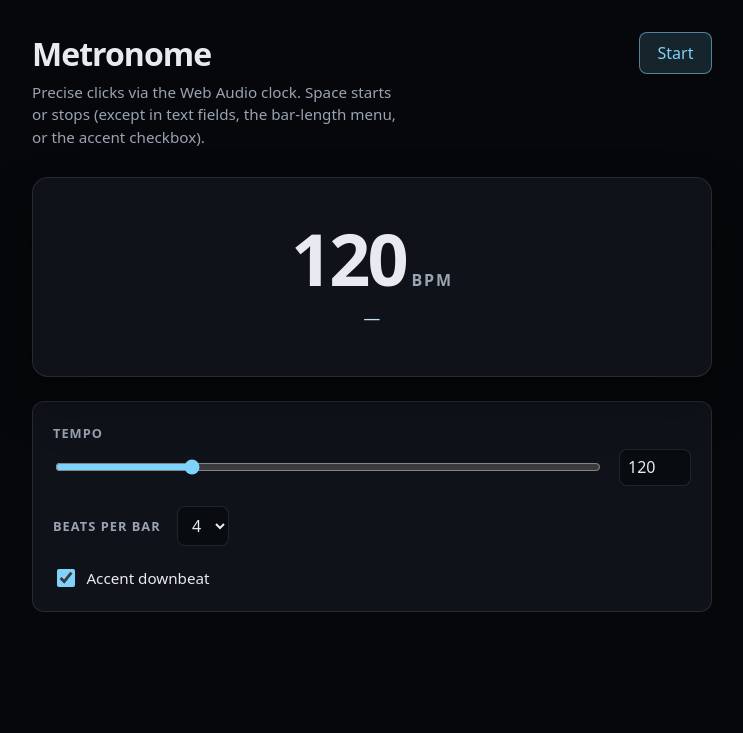
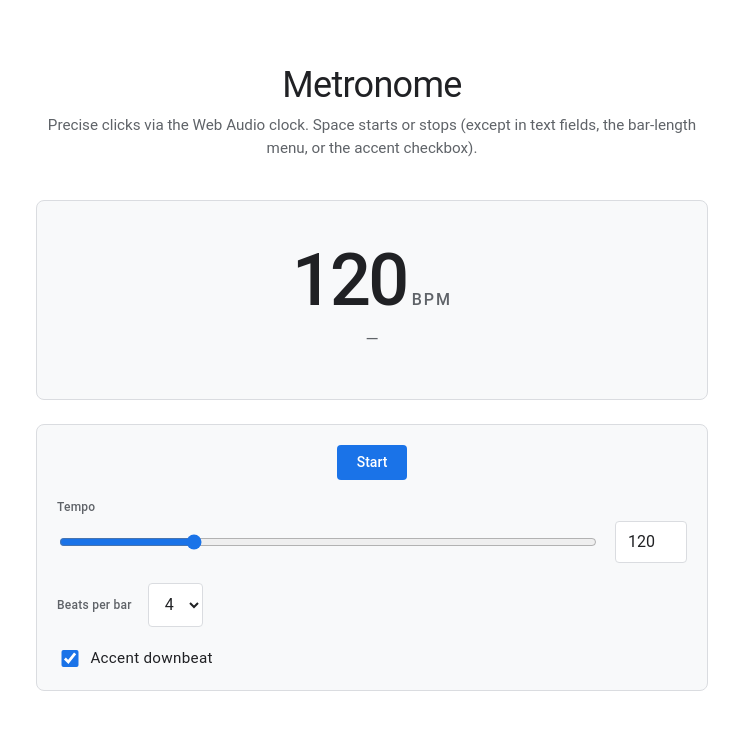
Before and after one commit to btmonier/misc_js, a website with bundled scripts: page sandboxes/06-metronome/index.html in a window 1280 px wide. Shown: the whole page, without its empty margins (268-1011 px from the left). Built offline with nearby package versions, Linux system fonts and the light colour scheme.

Commit message:
LLM - update CSS

```diff
--- a/sandboxes/01-hello-dom/src/styles.css
+++ b/sandboxes/01-hello-dom/src/styles.css
@@ -1,79 +1,109 @@
 :root {
-  color-scheme: light dark;
-  --bg: #0b0d10;
-  --fg: #e6e6e6;
-  --accent: #7dd3fc;
-  --muted: #9aa0a6;
-  --card: #15181d;
+  color-scheme: light;
+  --bg: #ffffff;
+  --surface: #f8f9fa;
+  --border: #dadce0;
+  --fg: #202124;
+  --muted: #5f6368;
+  --accent: #1a73e8;
+  --accent-hover: #1765cc;
   font-family:
+    "Google Sans",
+    Roboto,
     ui-sans-serif,
     system-ui,
     -apple-system,
+    "Segoe UI",
     sans-serif;
 }
-@media (prefers-color-scheme: light) {
-  :root {
-    --bg: #fafafa;
-    --fg: #111;
-    --accent: #0369a1;
-    --muted: #555;
-    --card: #fff;
-  }
-}
+
 * {
   box-sizing: border-box;
 }
+
 html,
 body {
   margin: 0;
-  min-height: 100vh;
+  min-height: 100%;
   background: var(--bg);
   color: var(--fg);
 }
+
 #app {
-  max-width: 640px;
+  max-width: 480px;
   margin: 0 auto;
-  padding: 3rem 1.5rem;
+  padding: 4rem 1.5rem 3rem;
 }
+
+.masthead {
+  margin-bottom: 2.5rem;
+  text-align: center;
+}
+
 h1 {
-  margin: 0 0 0.25rem;
+  margin: 0 0 0.5rem;
+  font-size: clamp(1.75rem, 5vw, 2.25rem);
+  font-weight: 400;
   letter-spacing: -0.02em;
+  color: var(--fg);
 }
-p {
+
+.subtitle {
+  margin: 0;
+  font-size: 0.95rem;
+  line-height: 1.5;
   color: var(--muted);
 }
+
 .counter {
   display: flex;
   align-items: center;
   gap: 1rem;
-  margin: 2rem 0 1rem;
+  margin: 0 0 1.5rem;
   padding: 1.25rem;
-  background: var(--card);
-  border-radius: 10px;
-  border: 1px solid color-mix(in srgb, var(--muted) 25%, transparent);
+  background: var(--surface);
+  border: 1px solid var(--border);
+  border-radius: 8px;
 }
-button {
+
+.counter button {
   font: inherit;
-  font-size: 1.5rem;
-  width: 3rem;
-  height: 3rem;
+  font-size: 1.25rem;
+  font-weight: 500;
+  width: 2.75rem;
+  height: 2.75rem;
   border-radius: 50%;
-  border: 1px solid color-mix(in srgb, var(--accent) 50%, transparent);
-  background: transparent;
+  border: 1px solid var(--border);
+  background: var(--bg);
   color: var(--accent);
   cursor: pointer;
-  transition: background 0.15s;
+  transition:
+    background 0.15s ease,
+    border-color 0.15s ease;
 }
-button:hover {
-  background: color-mix(in srgb, var(--accent) 12%, transparent);
+
+.counter button:hover {
+  border-color: #bdc1c6;
+  background: #fff;
 }
+
+.counter button:focus-visible {
+  outline: 2px solid var(--accent);
+  outline-offset: 2px;
+}
+
 output {
   flex: 1;
   text-align: center;
   font-size: 2.5rem;
   font-variant-numeric: tabular-nums;
-  font-weight: 600;
+  font-weight: 500;
+  color: var(--fg);
 }
+
 .hint {
-  font-size: 0.9rem;
+  margin: 0;
+  text-align: center;
+  font-size: 0.875rem;
+  color: var(--muted);
 }
--- a/sandboxes/02-canvas-bouncing/src/styles.css
+++ b/sandboxes/02-canvas-bouncing/src/styles.css
@@ -1,50 +1,87 @@
 :root {
-  color-scheme: dark;
+  color-scheme: light;
+  --bg: #ffffff;
+  --surface: #f8f9fa;
+  --border: #dadce0;
+  --fg: #202124;
+  --muted: #5f6368;
+  --accent: #1a73e8;
+  font-family:
+    "Google Sans",
+    Roboto,
+    ui-sans-serif,
+    system-ui,
+    -apple-system,
+    "Segoe UI",
+    sans-serif;
 }
+
 * {
   box-sizing: border-box;
 }
+
 html,
 body {
   margin: 0;
   height: 100%;
-  background: #05070a;
-  color: #eaeaea;
-  font-family: ui-sans-serif, system-ui, -apple-system, sans-serif;
+  background: var(--bg);
+  color: var(--fg);
   overflow: hidden;
 }
+
 #stage {
   display: block;
   position: fixed;
   inset: 0;
 }
+
 .hud {
   position: fixed;
   top: 1rem;
   left: 1rem;
   display: grid;
   gap: 0.5rem;
-  padding: 0.75rem 1rem;
-  background: rgba(15, 18, 22, 0.8);
-  border: 1px solid rgba(255, 255, 255, 0.1);
+  padding: 0.85rem 1rem;
+  background: var(--surface);
+  border: 1px solid var(--border);
   border-radius: 8px;
-  backdrop-filter: blur(6px);
-  font-size: 0.9rem;
+  box-shadow: 0 1px 3px rgba(60, 64, 67, 0.12);
+  font-size: 0.875rem;
 }
+
+.hud strong {
+  font-weight: 500;
+  font-size: 0.95rem;
+}
+
 button {
   font: inherit;
-  padding: 0.3rem 0.7rem;
-  border-radius: 6px;
-  border: 1px solid rgba(125, 211, 252, 0.4);
-  background: transparent;
-  color: #7dd3fc;
+  font-size: 0.8125rem;
+  font-weight: 500;
+  padding: 0.4rem 0.75rem;
+  border-radius: 4px;
+  border: 1px solid var(--border);
+  background: var(--bg);
+  color: var(--fg);
   cursor: pointer;
   margin-right: 0.25rem;
+  transition:
+    background 0.15s ease,
+    border-color 0.15s ease;
 }
+
 button:hover {
-  background: rgba(125, 211, 252, 0.12);
+  border-color: #bdc1c6;
+  background: #fff;
 }
+
+button:focus-visible {
+  outline: 2px solid var(--accent);
+  outline-offset: 2px;
+}
+
 span {
   font-variant-numeric: tabular-nums;
-  color: #7dd3fc;
+  color: var(--accent);
+  font-weight: 500;
 }
--- a/sandboxes/03-sprites/src/main.ts
+++ b/sandboxes/03-sprites/src/main.ts
@@ -28,6 +28,8 @@ const sprites: Sprite[] = [];
 const DPR = Math.min(window.devicePixelRatio || 1, 2);
 /** CSS pixels per source pixel when drawing each 16×16 frame. */
 const DRAW_SCALE = 2;
+
+const CANVAS_BG = "#f8f9fa";
 
 let sheet: HTMLImageElement | null = null;
 const halfDraw = (FRAME_PX * DRAW_SCALE) / 2;
@@ -173,7 +175,8 @@ function step(dt: number) {
 function draw() {
   const w = window.innerWidth;
   const h = window.innerHeight;
-  ctx.clearRect(0, 0, w, h);
+  ctx.fillStyle = CANVAS_BG;
+  ctx.fillRect(0, 0, w, h);
   const img = sheet;
   if (!img) return;
   for (const s of sprites) {
--- a/sandboxes/03-sprites/src/styles.css
+++ b/sandboxes/03-sprites/src/styles.css
@@ -1,18 +1,34 @@
 :root {
-  color-scheme: dark;
+  color-scheme: light;
+  --bg: #ffffff;
+  --surface: #f8f9fa;
+  --border: #dadce0;
+  --fg: #202124;
+  --muted: #5f6368;
+  --accent: #1a73e8;
+  font-family:
+    "Google Sans",
+    Roboto,
+    ui-sans-serif,
+    system-ui,
+    -apple-system,
+    "Segoe UI",
+    sans-serif;
 }
+
 * {
   box-sizing: border-box;
 }
+
 html,
 body {
   margin: 0;
   height: 100%;
-  background: #05070a;
-  color: #eaeaea;
-  font-family: ui-sans-serif, system-ui, -apple-system, sans-serif;
+  background: var(--bg);
+  color: var(--fg);
   overflow: hidden;
 }
+
 #stage {
   display: block;
   position: fixed;
@@ -20,33 +36,54 @@ body {
   image-rendering: pixelated;
   image-rendering: crisp-edges;
 }
+
 .hud {
   position: fixed;
   top: 1rem;
   left: 1rem;
   display: grid;
   gap: 0.5rem;
-  padding: 0.75rem 1rem;
-  background: rgba(15, 18, 22, 0.8);
-  border: 1px solid rgba(255, 255, 255, 0.1);
+  padding: 0.85rem 1rem;
+  background: var(--surface);
+  border: 1px solid var(--border);
   border-radius: 8px;
-  backdrop-filter: blur(6px);
-  font-size: 0.9rem;
+  box-shadow: 0 1px 3px rgba(60, 64, 67, 0.12);
+  font-size: 0.875rem;
 }
+
+.hud strong {
+  font-weight: 500;
+  font-size: 0.95rem;
+}
+
 button {
   font: inherit;
-  padding: 0.3rem 0.7rem;
-  border-radius: 6px;
-  border: 1px solid rgba(125, 211, 252, 0.4);
-  background: transparent;
-  color: #7dd3fc;
+  font-size: 0.8125rem;
+  font-weight: 500;
+  padding: 0.4rem 0.75rem;
+  border-radius: 4px;
+  border: 1px solid var(--border);
+  background: var(--bg);
+  color: var(--fg);
   cursor: pointer;
   margin-right: 0.25rem;
+  transition:
+    background 0.15s ease,
+    border-color 0.15s ease;
 }
+
 button:hover {
-  background: rgba(125, 211, 252, 0.12);
+  border-color: #bdc1c6;
+  background: #fff;
 }
+
+button:focus-visible {
+  outline: 2px solid var(--accent);
+  outline-offset: 2px;
+}
+
 span {
   font-variant-numeric: tabular-nums;
-  color: #7dd3fc;
+  color: var(--accent);
+  font-weight: 500;
 }
--- a/sandboxes/04-game-of-life/src/styles.css
+++ b/sandboxes/04-game-of-life/src/styles.css
@@ -1,18 +1,34 @@
 :root {
-  color-scheme: dark;
+  color-scheme: light;
+  --bg: #ffffff;
+  --surface: #f8f9fa;
+  --border: #dadce0;
+  --fg: #202124;
+  --muted: #5f6368;
+  --accent: #1a73e8;
+  font-family:
+    "Google Sans",
+    Roboto,
+    ui-sans-serif,
+    system-ui,
+    -apple-system,
+    "Segoe UI",
+    sans-serif;
 }
+
 * {
   box-sizing: border-box;
 }
+
 html,
 body {
   margin: 0;
   height: 100%;
-  background: #05070a;
-  color: #eaeaea;
-  font-family: ui-sans-serif, system-ui, -apple-system, sans-serif;
+  background: var(--bg);
+  color: var(--fg);
   overflow: hidden;
 }
+
 #stage {
   display: block;
   position: fixed;
@@ -20,6 +36,7 @@ body {
   touch-action: none;
   cursor: crosshair;
 }
+
 .hud {
   position: fixed;
   top: 1rem;
@@ -27,37 +44,59 @@ body {
   max-width: min(22rem, calc(100vw - 2rem));
   display: grid;
   gap: 0.5rem;
-  padding: 0.75rem 1rem;
-  background: rgba(15, 18, 22, 0.85);
-  border: 1px solid rgba(255, 255, 255, 0.1);
+  padding: 0.85rem 1rem;
+  background: var(--surface);
+  border: 1px solid var(--border);
   border-radius: 8px;
-  backdrop-filter: blur(6px);
-  font-size: 0.9rem;
+  box-shadow: 0 1px 3px rgba(60, 64, 67, 0.12);
+  font-size: 0.875rem;
 }
+
+.hud strong {
+  font-weight: 500;
+  font-size: 0.95rem;
+}
+
 .hint {
   margin: 0;
-  font-size: 0.8rem;
-  color: #9aa0a6;
-  line-height: 1.4;
+  font-size: 0.8125rem;
+  color: var(--muted);
+  line-height: 1.45;
 }
+
 .actions {
   display: flex;
   flex-wrap: wrap;
   gap: 0.35rem;
 }
+
 button {
   font: inherit;
-  padding: 0.3rem 0.7rem;
-  border-radius: 6px;
-  border: 1px solid rgba(125, 211, 252, 0.4);
-  background: transparent;
-  color: #7dd3fc;
+  font-size: 0.8125rem;
+  font-weight: 500;
+  padding: 0.4rem 0.75rem;
+  border-radius: 4px;
+  border: 1px solid var(--border);
+  background: var(--bg);
+  color: var(--fg);
   cursor: pointer;
+  transition:
+    background 0.15s ease,
+    border-color 0.15s ease;
 }
+
 button:hover {
-  background: rgba(125, 211, 252, 0.12);
+  border-color: #bdc1c6;
+  background: #fff;
 }
+
+button:focus-visible {
+  outline: 2px solid var(--accent);
+  outline-offset: 2px;
+}
+
 span {
   font-variant-numeric: tabular-nums;
-  color: #7dd3fc;
+  color: var(--accent);
+  font-weight: 500;
 }
--- a/sandboxes/05-random-color-palette/src/styles.css
+++ b/sandboxes/05-random-color-palette/src/styles.css
@@ -1,12 +1,15 @@
 :root {
-  color-scheme: dark;
-  --bg: #05070a;
-  --surface: rgba(18, 22, 28, 0.88);
-  --border: rgba(255, 255, 255, 0.1);
-  --fg: #e8eaef;
-  --muted: #9aa3b2;
-  --accent: #7dd3fc;
+  color-scheme: light;
+  --bg: #ffffff;
+  --surface: #f8f9fa;
+  --border: #dadce0;
+  --fg: #202124;
+  --muted: #5f6368;
+  --accent: #1a73e8;
+  --accent-hover: #1765cc;
   font-family:
+    "Google Sans",
+    Roboto,
     ui-sans-serif,
     system-ui,
     -apple-system,
@@ -29,47 +32,50 @@ body {
 #app {
   max-width: 960px;
   margin: 0 auto;
-  padding: 2rem 1.25rem 3rem;
+  padding: 4rem 1.5rem 3rem;
 }
 
 .masthead {
-  display: flex;
-  flex-wrap: wrap;
-  align-items: flex-start;
-  justify-content: space-between;
-  gap: 1rem;
-  margin-bottom: 1.75rem;
+  margin-bottom: 2rem;
+  text-align: center;
 }
 
 h1 {
-  margin: 0 0 0.35rem;
-  font-size: clamp(1.5rem, 4vw, 2rem);
-  font-weight: 650;
-  letter-spacing: -0.03em;
+  margin: 0 0 0.5rem;
+  font-size: clamp(1.75rem, 5vw, 2.25rem);
+  font-weight: 400;
+  letter-spacing: -0.02em;
+  color: var(--fg);
 }
 
 .subtitle {
   margin: 0;
-  max-width: 36ch;
-  color: var(--muted);
   font-size: 0.95rem;
   line-height: 1.5;
+  color: var(--muted);
+}
+
+.toolbar {
+  display: flex;
+  justify-content: center;
+  margin-bottom: 2rem;
 }
 
 .btn-primary {
   font: inherit;
+  font-size: 0.875rem;
   font-weight: 500;
-  padding: 0.55rem 1.1rem;
-  border-radius: 8px;
-  border: 1px solid color-mix(in srgb, var(--accent) 55%, transparent);
-  background: color-mix(in srgb, var(--accent) 14%, transparent);
-  color: var(--accent);
+  padding: 0.6rem 1.25rem;
+  border: none;
+  border-radius: 4px;
+  background: var(--accent);
+  color: #fff;
   cursor: pointer;
-  flex-shrink: 0;
+  transition: background 0.15s ease;
 }
 
 .btn-primary:hover {
-  background: color-mix(in srgb, var(--accent) 22%, transparent);
+  background: var(--accent-hover);
 }
 
 .btn-primary:focus-visible {
@@ -80,7 +86,7 @@ h1 {
 .palette {
   display: grid;
   grid-template-columns: repeat(auto-fit, minmax(7rem, 1fr));
-  gap: 0.65rem;
+  gap: 0.75rem;
   min-height: 12rem;
 }
 
@@ -89,11 +95,11 @@ h1 {
   aspect-ratio: 1;
   min-height: 5.5rem;
   border: none;
-  border-radius: 12px;
+  border-radius: 8px;
   cursor: pointer;
   box-shadow:
-    inset 0 0 0 1px rgba(0, 0, 0, 0.12),
-    0 4px 20px rgba(0, 0, 0, 0.35);
+    inset 0 0 0 1px rgba(0, 0, 0, 0.08),
+    0 1px 3px rgba(60, 64, 67, 0.12);
   transition:
     transform 0.12s ease,
     box-shadow 0.12s ease;
@@ -102,8 +108,8 @@ h1 {
 .swatch:hover {
   transform: translateY(-2px);
   box-shadow:
-    inset 0 0 0 1px rgba(0, 0, 0, 0.15),
-    0 8px 28px rgba(0, 0, 0, 0.45);
+    inset 0 0 0 1px rgba(0, 0, 0, 0.1),
+    0 4px 12px rgba(60, 64, 67, 0.16);
 }
 
 .swatch:focus-visible {
@@ -125,10 +131,11 @@ h1 {
 }
 
 .hint {
-  margin: 1.25rem 0 0;
+  margin: 1.5rem 0 0;
   min-height: 1.4em;
-  font-size: 0.85rem;
-  color: var(--accent);
+  text-align: center;
+  font-size: 0.875rem;
+  color: var(--muted);
 }
 
 @media (min-width: 640px) {
--- a/sandboxes/06-metronome/index.html
+++ b/sandboxes/06-metronome/index.html
@@ -10,11 +10,8 @@
   <body>
     <main id="app">
       <header class="masthead">
-        <div>
-          <h1>Metronome</h1>
-          <p class="subtitle">Precise clicks via the Web Audio clock. Space starts or stops (except in text fields, the bar-length menu, or the accent checkbox).</p>
-        </div>
-        <button type="button" id="toggle" class="btn-primary" aria-pressed="false">Start</button>
+        <h1>Metronome</h1>
+        <p class="subtitle">Precise clicks via the Web Audio clock. Space starts or stops (except in text fields, the bar-length menu, or the accent checkbox).</p>
       </header>
 
       <section class="stage" aria-label="Beat indicator">
@@ -27,6 +24,10 @@
       </section>
 
       <section class="controls" aria-label="Metronome settings">
+        <div class="controls-actions">
+          <button type="button" id="toggle" class="btn-primary" aria-pressed="false">Start</button>
+        </div>
+
         <div class="field">
           <label for="bpm-range">Tempo</label>
           <div class="bpm-row">
--- a/sandboxes/06-metronome/src/styles.css
+++ b/sandboxes/06-metronome/src/styles.css
@@ -1,13 +1,15 @@
 :root {
-  color-scheme: dark;
-  --bg: #05070a;
-  --surface: rgba(18, 22, 28, 0.88);
-  --border: rgba(255, 255, 255, 0.1);
-  --fg: #e8eaef;
-  --muted: #9aa3b2;
-  --accent: #7dd3fc;
-  --accent-dim: color-mix(in srgb, var(--accent) 45%, var(--fg));
+  color-scheme: light;
+  --bg: #ffffff;
+  --surface: #f8f9fa;
+  --border: #dadce0;
+  --fg: #202124;
+  --muted: #5f6368;
+  --accent: #1a73e8;
+  --accent-hover: #1765cc;
   font-family:
+    "Google Sans",
+    Roboto,
     ui-sans-serif,
     system-ui,
     -apple-system,
@@ -30,47 +32,44 @@ body {
 #app {
   max-width: 720px;
   margin: 0 auto;
-  padding: 2rem 1.25rem 3rem;
+  padding: 4rem 1.5rem 3rem;
 }
 
 .masthead {
-  display: flex;
-  flex-wrap: wrap;
-  align-items: flex-start;
-  justify-content: space-between;
-  gap: 1rem;
-  margin-bottom: 1.75rem;
+  margin-bottom: 2.5rem;
+  text-align: center;
 }
 
 h1 {
-  margin: 0 0 0.35rem;
-  font-size: clamp(1.5rem, 4vw, 2rem);
-  font-weight: 650;
-  letter-spacing: -0.03em;
+  margin: 0 0 0.5rem;
+  font-size: clamp(1.75rem, 5vw, 2.25rem);
+  font-weight: 400;
+  letter-spacing: -0.02em;
+  color: var(--fg);
 }
 
 .subtitle {
   margin: 0;
-  max-width: 42ch;
-  color: var(--muted);
   font-size: 0.95rem;
   line-height: 1.5;
+  color: var(--muted);
 }
 
 .btn-primary {
   font: inherit;
+  font-size: 0.875rem;
   font-weight: 500;
-  padding: 0.55rem 1.1rem;
-  border-radius: 8px;
-  border: 1px solid color-mix(in srgb, var(--accent) 55%, transparent);
-  background: color-mix(in srgb, var(--accent) 14%, transparent);
-  color: var(--accent);
+  padding: 0.6rem 1.25rem;
+  border: none;
+  border-radius: 4px;
+  background: var(--accent);
+  color: #fff;
   cursor: pointer;
-  flex-shrink: 0;
+  transition: background 0.15s ease;
 }
 
 .btn-primary:hover {
-  background: color-mix(in srgb, var(--accent) 22%, transparent);
+  background: var(--accent-hover);
 }
 
 .btn-primary:focus-visible {
@@ -79,8 +78,7 @@ h1 {
 }
 
 .btn-primary[aria-pressed="true"] {
-  background: color-mix(in srgb, var(--accent) 32%, transparent);
-  border-color: color-mix(in srgb, var(--accent) 75%, transparent);
+  background: #1557b0;
 }
 
 .stage {
@@ -93,10 +91,9 @@ h1 {
   min-height: 200px;
   padding: 1.5rem 1rem;
   margin-bottom: 1.5rem;
-  border-radius: 16px;
+  border-radius: 8px;
   background: var(--surface);
   border: 1px solid var(--border);
-  box-shadow: 0 24px 48px rgba(0, 0, 0, 0.35);
   overflow: hidden;
 }
 
@@ -106,7 +103,7 @@ h1 {
   pointer-events: none;
   background: radial-gradient(
     circle at 50% 50%,
-    color-mix(in srgb, var(--accent) 22%, transparent) 0%,
+    color-mix(in srgb, var(--accent) 18%, transparent) 0%,
     transparent 55%
   );
   opacity: 0;
@@ -131,7 +128,7 @@ h1 {
 
 .bpm-readout {
   font-size: clamp(3rem, 14vw, 4.5rem);
-  font-weight: 700;
+  font-weight: 500;
   font-variant-numeric: tabular-nums;
   letter-spacing: -0.04em;
   line-height: 1;
@@ -140,7 +137,7 @@ h1 {
 
 .bpm-unit {
   font-size: 1rem;
-  font-weight: 600;
+  font-weight: 500;
   color: var(--muted);
   text-transform: uppercase;
   letter-spacing: 0.12em;
@@ -152,7 +149,7 @@ h1 {
   margin: 0;
   font-size: 1.05rem;
   font-variant-numeric: tabular-nums;
-  color: var(--accent-dim);
+  color: var(--muted);
   min-height: 1.5em;
 }
 
@@ -160,18 +157,22 @@ h1 {
   display: flex;
   flex-direction: column;
   gap: 1.25rem;
-  padding: 1.35rem 1.25rem;
-  border-radius: 12px;
+  padding: 1.25rem;
+  border-radius: 8px;
   background: var(--surface);
   border: 1px solid var(--border);
 }
 
+.controls-actions {
+  display: flex;
+  justify-content: center;
+}
+
 .field label {
   display: block;
-  font-size: 0.8rem;
-  font-weight: 600;
-  text-transform: uppercase;
-  letter-spacing: 0.08em;
+  font-size: 0.75rem;
+  font-weight: 500;
+  letter-spacing: 0.02em;
   color: var(--muted);
   margin-bottom: 0.45rem;
 }
@@ -190,18 +191,26 @@ h1 {
 
 .bpm-row input[type="number"] {
   width: 4.5rem;
-  padding: 0.4rem 0.5rem;
-  border-radius: 8px;
+  padding: 0.65rem 0.75rem;
+  border-radius: 4px;
   border: 1px solid var(--border);
-  background: color-mix(in srgb, var(--bg) 65%, var(--surface));
+  background: var(--bg);
   color: var(--fg);
   font: inherit;
   font-variant-numeric: tabular-nums;
+  transition:
+    border-color 0.15s ease,
+    box-shadow 0.15s ease;
+}
+
+.bpm-row input[type="number"]:hover {
+  border-color: #bdc1c6;
 }
 
 .bpm-row input[type="number"]:focus-visible {
-  outline: 2px solid var(--accent);
-  outline-offset: 1px;
+  outline: none;
+  border-color: var(--accent);
+  box-shadow: 0 0 0 1px var(--accent);
 }
 
 .field-inline {
@@ -217,17 +226,25 @@ h1 {
 
 .field-inline select {
   font: inherit;
-  padding: 0.45rem 0.65rem;
-  border-radius: 8px;
+  padding: 0.65rem 0.75rem;
+  border-radius: 4px;
   border: 1px solid var(--border);
-  background: color-mix(in srgb, var(--bg) 65%, var(--surface));
+  background: var(--bg);
   color: var(--fg);
   cursor: pointer;
+  transition:
+    border-color 0.15s ease,
+    box-shadow 0.15s ease;
+}
+
+.field-inline select:hover {
+  border-color: #bdc1c6;
 }
 
 .field-inline select:focus-visible {
-  outline: 2px solid var(--accent);
-  outline-offset: 1px;
+  outline: none;
+  border-color: var(--accent);
+  box-shadow: 0 0 0 1px var(--accent);
 }
 
 .field-checkbox {
@@ -245,10 +262,8 @@ h1 {
 
 .field-checkbox label {
   margin: 0;
-  text-transform: none;
-  letter-spacing: normal;
   font-size: 0.95rem;
-  font-weight: 500;
+  font-weight: 400;
   color: var(--fg);
   cursor: pointer;
 }
@@ -256,8 +271,9 @@ h1 {
 .status {
   margin: 1.25rem 0 0;
   min-height: 1.35em;
-  font-size: 0.85rem;
-  color: var(--accent);
+  text-align: center;
+  font-size: 0.875rem;
+  color: var(--muted);
 }
 
 .sr-only {
--- a/sandboxes/07-astar-pathfinding/src/styles.css
+++ b/sandboxes/07-astar-pathfinding/src/styles.css
@@ -1,18 +1,34 @@
 :root {
-  color-scheme: dark;
+  color-scheme: light;
+  --bg: #ffffff;
+  --surface: #f8f9fa;
+  --border: #dadce0;
+  --fg: #202124;
+  --muted: #5f6368;
+  --accent: #1a73e8;
+  font-family:
+    "Google Sans",
+    Roboto,
+    ui-sans-serif,
+    system-ui,
+    -apple-system,
+    "Segoe UI",
+    sans-serif;
 }
+
 * {
   box-sizing: border-box;
 }
+
 html,
 body {
   margin: 0;
   height: 100%;
-  background: #05070a;
-  color: #eaeaea;
-  font-family: ui-sans-serif, system-ui, -apple-system, sans-serif;
+  background: var(--bg);
+  color: var(--fg);
   overflow: hidden;
 }
+
 #stage {
   display: block;
   position: fixed;
@@ -22,6 +38,7 @@ body {
   image-rendering: pixelated;
   image-rendering: crisp-edges;
 }
+
 .hud {
   position: fixed;
   top: 1rem;
@@ -29,83 +46,116 @@ body {
   max-width: min(24rem, calc(100vw - 2rem));
   display: grid;
   gap: 0.5rem;
-  padding: 0.75rem 1rem;
-  background: rgba(15, 18, 22, 0.85);
-  border: 1px solid rgba(255, 255, 255, 0.1);
+  padding: 0.85rem 1rem;
+  background: var(--surface);
+  border: 1px solid var(--border);
   border-radius: 8px;
-  backdrop-filter: blur(6px);
-  font-size: 0.9rem;
+  box-shadow: 0 1px 3px rgba(60, 64, 67, 0.12);
+  font-size: 0.875rem;
 }
+
+.hud strong {
+  font-weight: 500;
+  font-size: 0.95rem;
+}
+
 .hint {
   margin: 0;
-  font-size: 0.8rem;
-  color: #9aa0a6;
-  line-height: 1.4;
+  font-size: 0.8125rem;
+  color: var(--muted);
+  line-height: 1.45;
 }
+
 .hint code {
   font-size: 0.75rem;
-  color: #cbd5e1;
+  color: var(--fg);
 }
+
 .actions {
   display: flex;
   flex-wrap: wrap;
   gap: 0.35rem;
 }
+
 button {
   font: inherit;
-  padding: 0.3rem 0.7rem;
-  border-radius: 6px;
-  border: 1px solid rgba(125, 211, 252, 0.4);
-  background: transparent;
-  color: #7dd3fc;
+  font-size: 0.8125rem;
+  font-weight: 500;
+  padding: 0.4rem 0.75rem;
+  border-radius: 4px;
+  border: 1px solid var(--border);
+  background: var(--bg);
+  color: var(--fg);
   cursor: pointer;
+  transition:
+    background 0.15s ease,
+    border-color 0.15s ease;
 }
+
 button:hover {
-  background: rgba(125, 211, 252, 0.12);
+  border-color: #bdc1c6;
+  background: #fff;
 }
+
+button:focus-visible {
+  outline: 2px solid var(--accent);
+  outline-offset: 2px;
+}
+
 button.active {
-  background: rgba(125, 211, 252, 0.2);
-  border-color: #7dd3fc;
+  border-color: var(--accent);
+  background: color-mix(in srgb, var(--accent) 10%, var(--bg));
+  color: var(--accent);
 }
+
 span {
   font-variant-numeric: tabular-nums;
-  color: #7dd3fc;
+  color: var(--accent);
+  font-weight: 500;
 }
 
 .tile-editor {
   display: grid;
   gap: 0.45rem;
-  padding: 0.55rem 0.65rem;
-  border: 1px solid rgba(255, 255, 255, 0.08);
+  padding: 0.65rem 0.75rem;
+  border: 1px solid var(--border);
   border-radius: 6px;
-  background: rgba(8, 10, 14, 0.55);
+  background: var(--bg);
 }
+
 .tile-editor--active {
-  border-color: rgba(125, 211, 252, 0.35);
+  border-color: var(--accent);
 }
+
 .tile-editor__head {
   display: flex;
   align-items: center;
   justify-content: space-between;
   gap: 0.5rem;
 }
+
 .tile-editor__head strong {
   font-size: 0.85rem;
+  font-weight: 500;
 }
+
 .tile-editor__toggle {
   min-width: 2.75rem;
 }
+
 .tile-editor__hint {
   margin: 0;
   font-size: 0.75rem;
-  color: #9aa0a6;
+  color: var(--muted);
   line-height: 1.35;
 }
+
 .tile-editor__brushes {
   display: grid;
   grid-template-columns: 1fr 1fr;
   gap: 0.35rem;
 }
+
 .tile-editor__brush {
   display: inline-flex;
   align-items: center;
@@ -114,18 +164,22 @@ span {
   padding: 0.35rem 0.45rem;
   font-size: 0.8rem;
 }
+
 .tile-editor__swatch {
   width: 0.85rem;
   height: 0.85rem;
   border-radius: 2px;
-  border: 1px solid rgba(255, 255, 255, 0.15);
+  border: 1px solid var(--border);
 }
+
 .tile-editor__swatch--walkable {
-  background: #0b0d12;
+  background: #f8f9fa;
 }
+
 .tile-editor__swatch--unwalkable {
-  background: #334155;
+  background: #bdc1c6;
 }
+
 #stage.edit-mode {
   cursor: crosshair;
 }
```
Also changed, not shown: sandboxes/01-hello-dom/index.html (+4 -2 lines), sandboxes/02-canvas-bouncing/src/main.ts (+5 -2 lines), sandboxes/04-game-of-life/src/main.ts (+7 -3 lines), sandboxes/05-random-color-palette/index.html (+6 -5 lines), sandboxes/07-astar-pathfinding/src/main.ts (+19 -8 lines).
